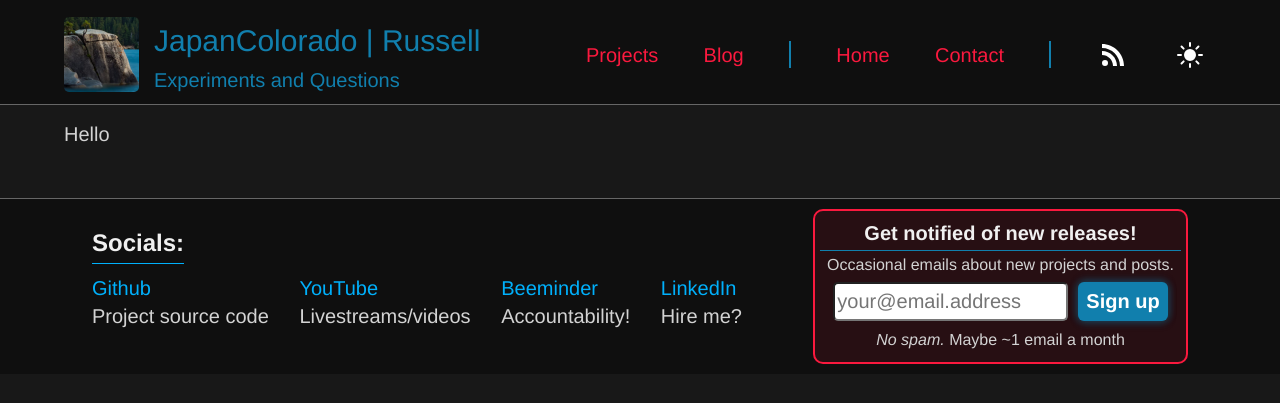
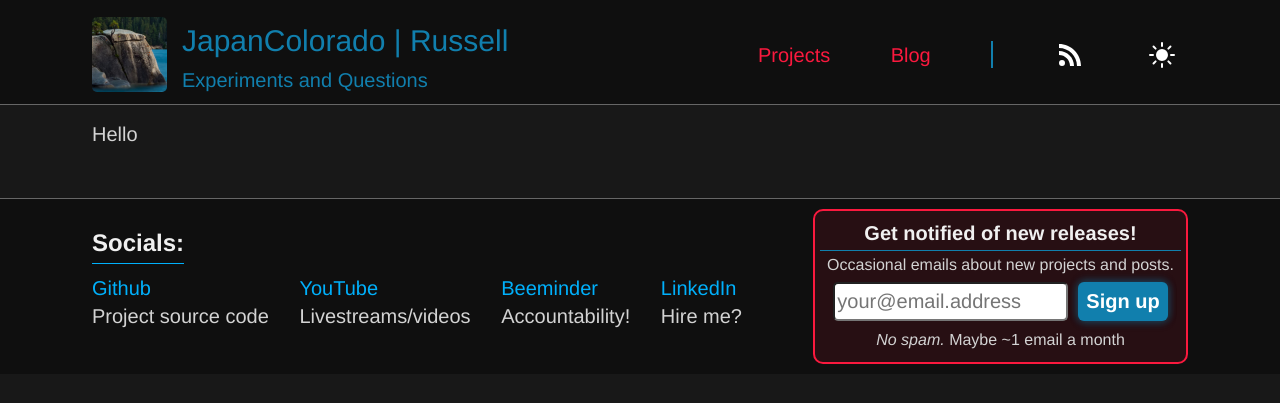
Before and after one commit to JapanColorado/japancolorado.github.io, a Jekyll site: the page built from contact.html, in a window 1280 px wide. Shown: the top 403 px of the page. Built offline with Jekyll 4.4.1, drawn with Linux system fonts in a browser that asks for light colours.

Commit message:
Align all sections, remove useless header links

```diff
--- a/_layouts/default.html
+++ b/_layouts/default.html
@@ -28,7 +28,7 @@
       type="image/png"
       href="{{ site.baseurl }}/images/favicon.png"
     />
-    <!-- Created with Jekyll Now - http://github.com/barryclark/jekyll-now -->
+    <!-- Created with Jekyll Now - http://github.com/barryclark/jekyll-now, modified by Russell -->
   </head>
 
   <body>
@@ -46,9 +46,9 @@
             <ul class="nav">
               <li><a href="{{ site.baseurl }}/project-catalog">Projects</a></li>
               <li><a href="{{ site.baseurl }}/blog">Blog</a></li>
-              <li class="divider"></li>
-              <li><a href="{{ site.baseurl }}/about">Home</a></li>
-              <li><a href="{{ site.baseurl }}">Contact</a></li>
+              <!-- <li class="divider"></li>
+              <li><a href="{{ site.baseurl }}">Home</a></li>
+              <li><a href="{{ site.baseurl }}/contact">Contact</a></li> -->
               <li class="divider"></li>
               <li>
                 <a class="rss" href="{{ site.baseurl }}/feed.xml"
--- a/_sass/_footer.scss
+++ b/_sass/_footer.scss
@@ -111,9 +111,6 @@ footer {
   }
 }
 @media (min-width: 640px) {
-  .footer {
-    margin: 0rem calc(1rem - 20px);
-  }
   .links li {
     width: 180px;
   }
@@ -128,9 +125,6 @@ footer {
   }
 }
 @media (min-width: 768px) {
-  .footer {
-    margin: 0rem calc(2rem - 40px);
-  }
   .signup {
     width: 225px;
     margin-left: 10px;
@@ -156,9 +150,6 @@ footer {
   }
 }
 @media (min-width: 1024px) {
-  .footer {
-    margin: 0rem calc(4rem - 50px);
-  }
   .links {
     width: 400px;
   }
@@ -179,9 +170,6 @@ footer {
   }
 }
 @media (min-width: 1280px) {
-  .footer {
-    margin: 0rem calc(8rem - 100px);
-  }
   .socials {
     h2 {
       padding-top: 0px;
@@ -201,8 +189,3 @@ footer {
     padding-bottom: 0px;
   }
 }
-@media (min-width: 1536px) {
-  .footer {
-    margin: 0rem calc(16rem - 200px);
-  }
-}
--- a/_sass/_header.scss
+++ b/_sass/_header.scss
@@ -87,6 +87,7 @@
   header > nav {
     display: flex;
     align-items: center;
+    justify-content: end;
     flex-wrap: wrap;
 
     max-width: 550px;
@@ -105,7 +106,7 @@
     align-items: center;
     flex-wrap: wrap;
 
-    max-width: 650px;
+    max-width: 450px;
     width: 100%;
 
     list-style: none;
--- a/about.html
+++ b/contact.html
@@ -1,6 +1,6 @@
 ---
 layout: default
-title: About
+title: Contact
 ---
 <article>
 <p>Hello</p>
--- a/style.scss
+++ b/style.scss
@@ -8,11 +8,9 @@
 
 // Utility Classes //
 .container {
-  margin-left: auto;
-  margin-right: auto;
+  margin: 0 auto;
   max-width: 740px;
-  padding-left: 4rem;
-  padding-right: 4rem;
+  padding: 0 4rem;
   width: 100%;
 }
 .content-wrapper {
@@ -55,7 +53,6 @@ img ~ em {
 @import "posts";
 @import "projects";
 
-
 // Implements mobile-first design
 @media (min-width: 475px) {
   .container {
@@ -66,41 +63,27 @@ img ~ em {
   .container {
     max-width: 640px;
   }
-  .content-wrapper{
-    margin: 0rem 1rem;
-  }
 }
 @media (min-width: 768px) {
   .container {
     max-width: 768px;
-  }
-  .content-wrapper{
-    margin: 0rem 2rem;
   }
 }
 @media (min-width: 1024px) {
   .container {
     max-width: 1024px;
   }
-  .content-wrapper{
-    margin: 0rem 4rem;
-  }
 }
 @media (min-width: 1280px) {
   .container {
     max-width: 1280px;
-  }
-  .content-wrapper{
-    margin: 0rem 6rem;
+    padding: 0 calc(4rem + 28px);
   }
 }
 @media (min-width: 1536px) {
   .container {
     max-width: 1536px;
   }
-  .content-wrapper{
-    margin: 0rem 10rem;
-  }
 }
 
 // Bloating imports at bottom
```
